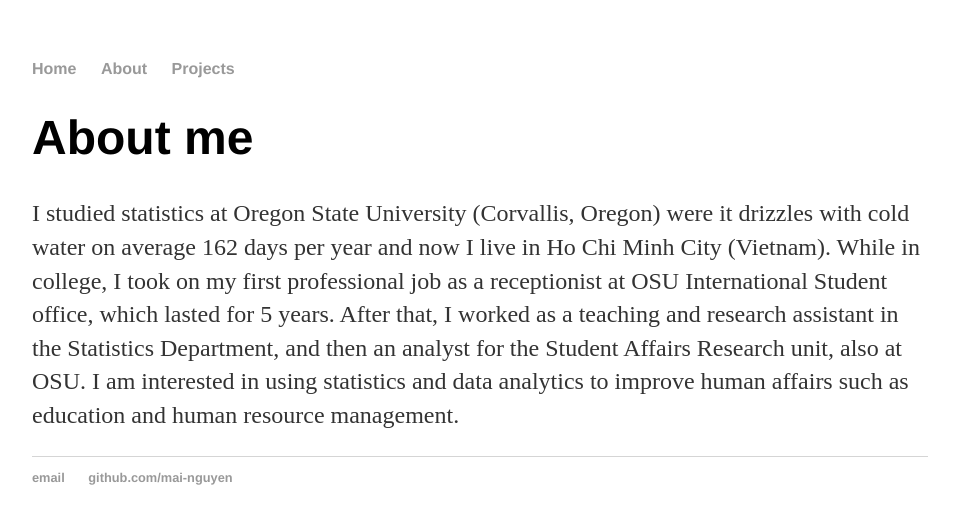
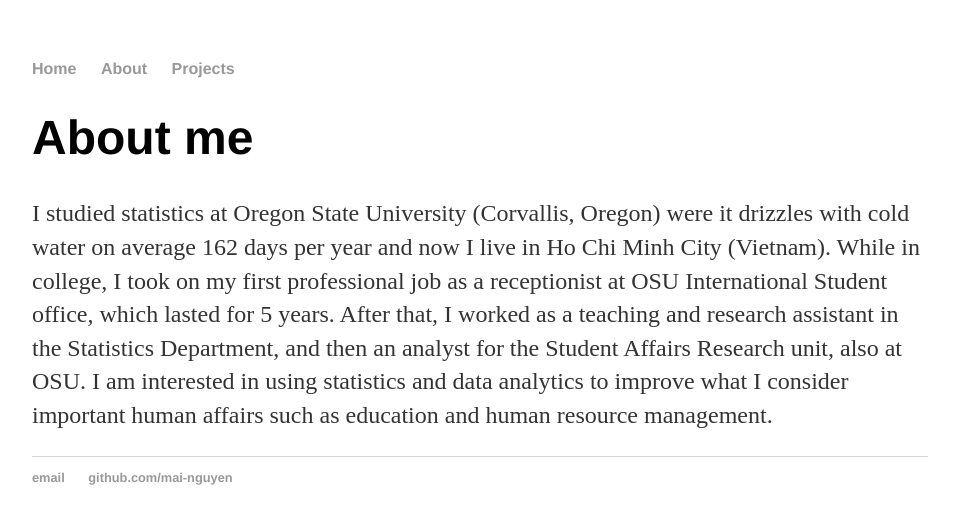
Before and after one commit to mai-nguyen/mai-nguyen.github.io, a Jekyll site: the page built from about/index.html, in a window 1280 px wide. Shown: the top 524 px of the page, without its empty margins (160-1119 px from the left). Built offline with Jekyll 4.4.1, drawn with Linux system fonts in a browser that asks for light colours.

Commit message:
Update index.html

```diff
--- a/about/index.html
+++ b/about/index.html
@@ -6,6 +6,6 @@
 <div class="blurb">
 	<h1>About me</h1>
 
-  <p>I studied statistics at Oregon State University (Corvallis, Oregon) were it drizzles with cold water on average 162 days per year and now I live in Ho Chi Minh City (Vietnam). While in college, I took on my first professional job as a receptionist at OSU International Student office, which lasted for 5 years. After that, I worked as a teaching and research assistant in the Statistics Department, and then an analyst for the Student Affairs Research unit, also at OSU. I am interested in using statistics and data analytics to improve human affairs such as education and human resource management.</p>
+  <p>I studied statistics at Oregon State University (Corvallis, Oregon) were it drizzles with cold water on average 162 days per year and now I live in Ho Chi Minh City (Vietnam). While in college, I took on my first professional job as a receptionist at OSU International Student office, which lasted for 5 years. After that, I worked as a teaching and research assistant in the Statistics Department, and then an analyst for the Student Affairs Research unit, also at OSU. I am interested in using statistics and data analytics to improve what I consider important human affairs such as education and human resource management.</p>
 
 </div><!-- /.blurb -->
```
